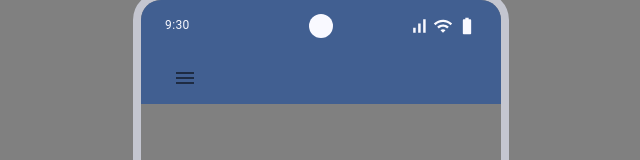
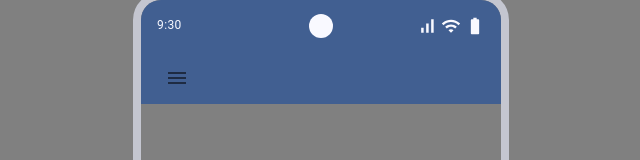
Before and after one commit to sophocles99/tasks-mui-frontend, a React (Vite) app: page / in a window 1280 px wide. Shown: the top 160 px of the page, without its empty margins (319-959 px from the left). Built offline with nearby package versions, Linux system fonts and the light colour scheme.

Commit message:
override default padding for Container

```diff
--- a/src/material-theme.ts
+++ b/src/material-theme.ts
@@ -14,8 +14,8 @@ const materialTheme = createTheme({
                     paddingLeft: 16,
                     paddingRight: 16,
                     "@media (min-width:600px)": {
-                        paddingLeft: "24px",
-                        paddingRight: "24px",
+                        paddingLeft: 16,
+                        paddingRight: 16,
                     },
                 },
             },
```
